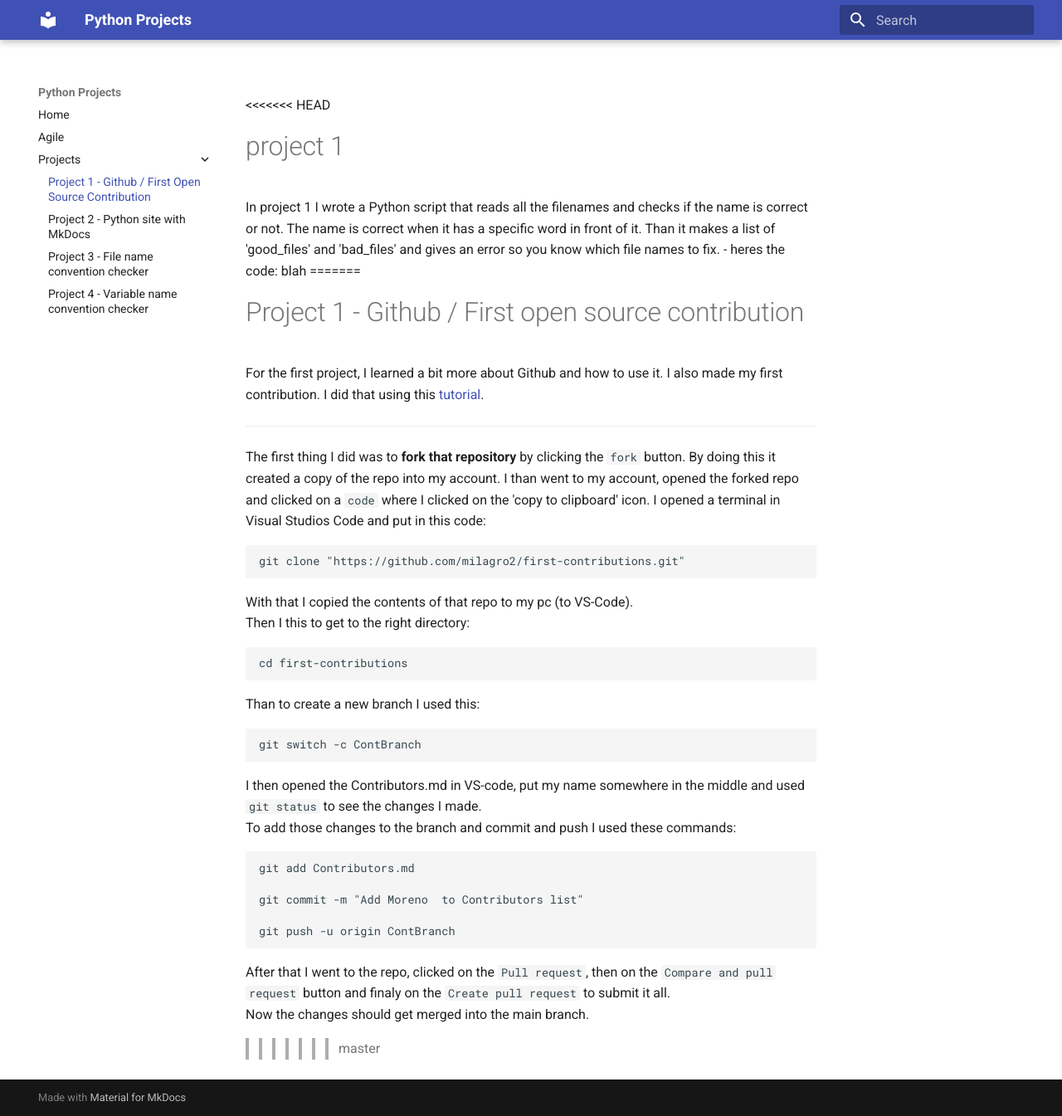
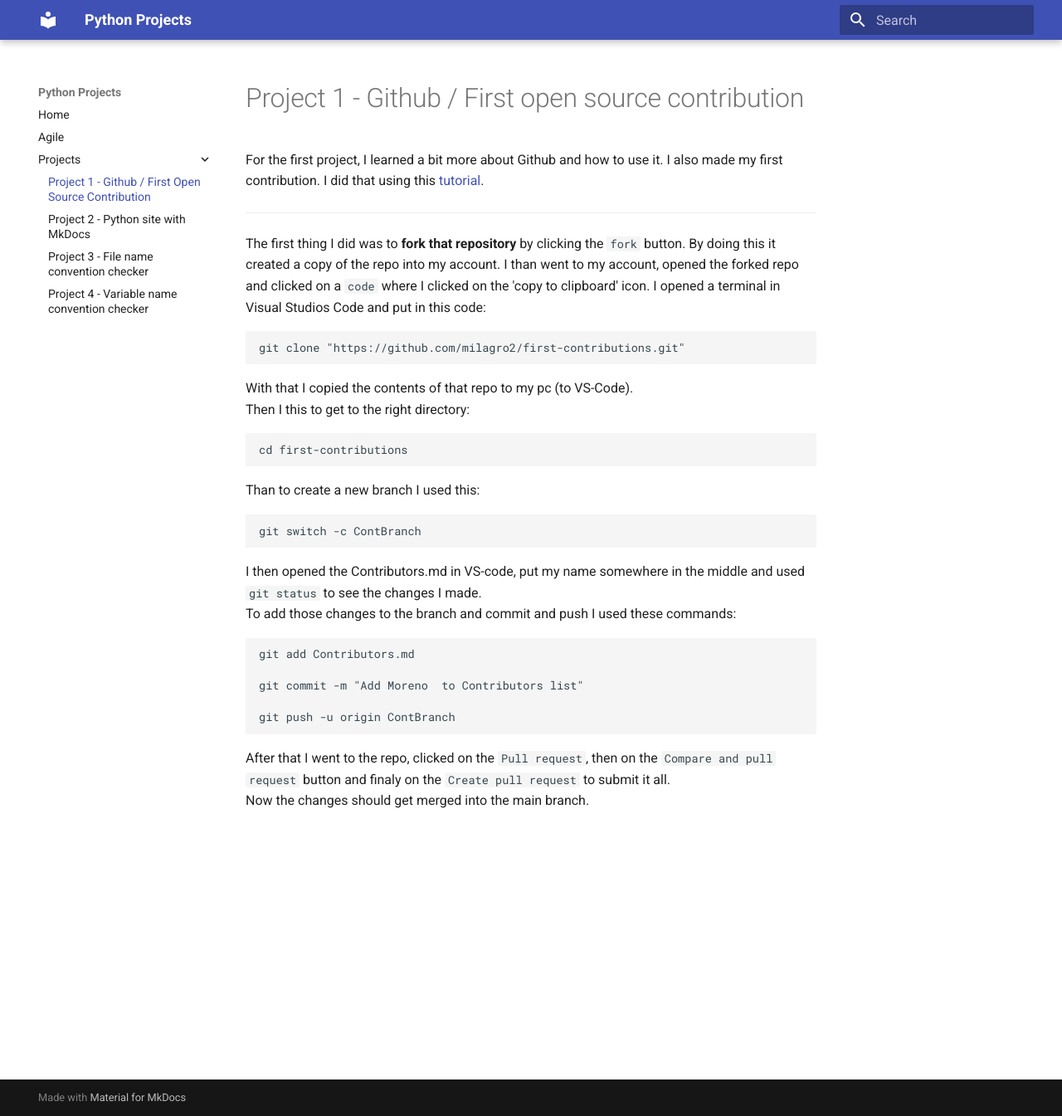
Before and after one commit to milagro2/pythonsite, an MkDocs documentation site: the page built from docs/project1.md, in a window 1280 px wide and 1345 px high. Shown: the whole window at 83% size. Built offline with MkDocs 1.6.1 and Material for MkDocs 9.7.7, drawn with Linux system fonts in a browser that asks for light colours.

Commit message:
Fix merge artifacts (#5)
* Update project1.md

* Update workflow_RunPhytonScript.yml

* Update GoodName.py

````diff
--- a/docs/project1.md
+++ b/docs/project1.md
@@ -1,8 +1,3 @@
-<<<<<<< HEAD
-#project 1
-In project 1 I wrote a Python script that reads all the filenames and checks if the name is correct or not. The name is correct when it has a specific word in front of it. Than it makes a list of 'good_files' and 'bad_files' and gives an error so you know which file names to fix.
-  - heres the code: blah
-=======
 # Project 1 - Github / First open source contribution
 
 For the first project, I learned a bit more about Github and how to use it.
@@ -33,4 +28,3 @@
 ```
 After that I went to the repo, clicked on the `Pull request`, then on the `Compare and pull request` button and finaly on the `Create pull request` to submit it all. <br>
 Now the changes should get merged into the main branch.
->>>>>>> master
````
Also changed, not shown: 2 other files.
